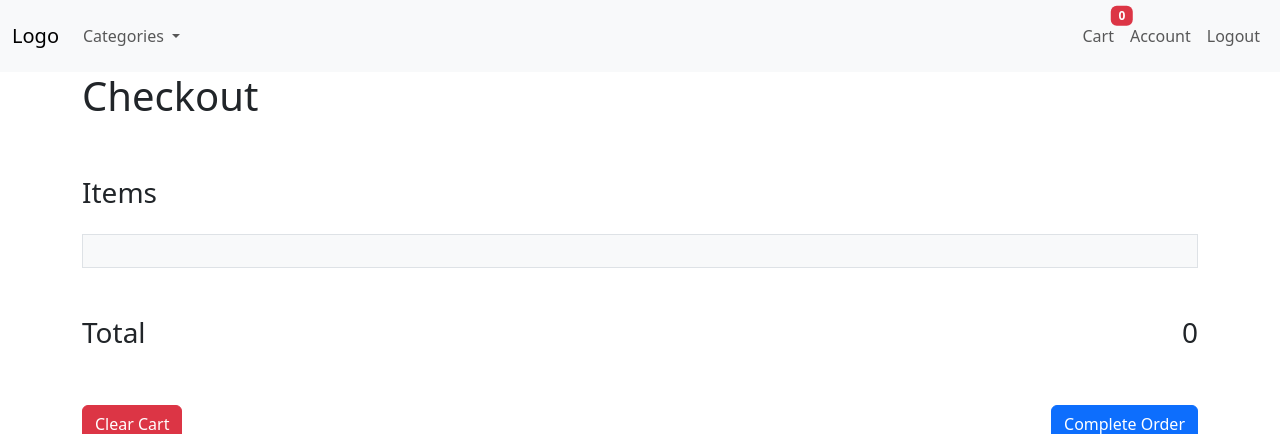
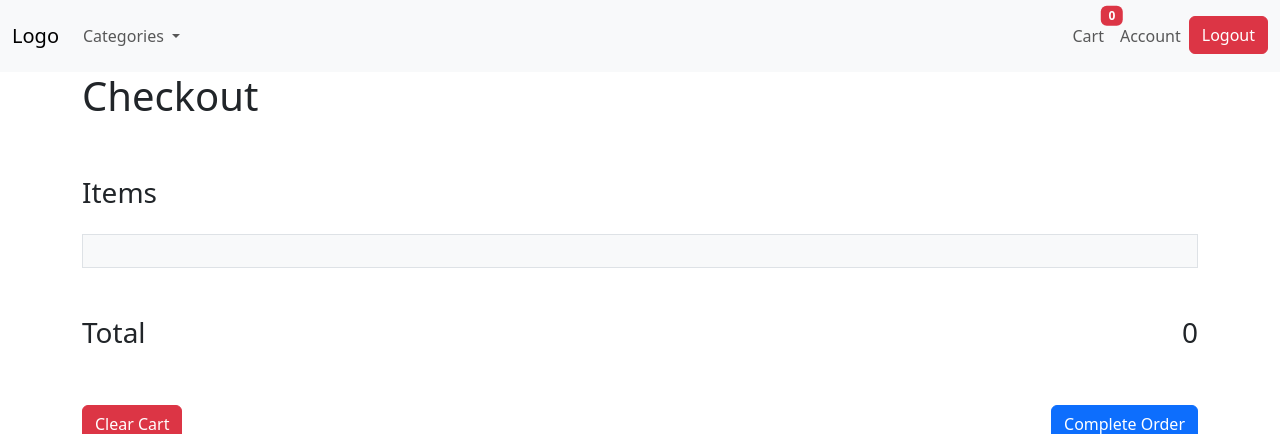
Before and after one commit to collins-lagat/ecommerce_test_store_1, a Django app: page /checkout/ in a window 1280 px wide. Shown: the top 434 px of the page. Run offline with Django 5.2, Linux system fonts and the light colour scheme; the visitor is signed in with stand-in values (Sample User, id 1); data that the repository does not hold is empty; parts of the project's set-up code (start-up, migrations or seed data) failed here and were passed over.

Commit message:
fix: can't log out

```diff
--- a/ecommerce_test/templates/base.html
+++ b/ecommerce_test/templates/base.html
@@ -55,7 +55,10 @@
                   <a class="nav-link" href="{% url "profile" %}">Account</a>
                 </li>
                 <li class="nav-item">
-                  <a class="nav-link" href="{% url "social:disconnect" "google-oauth2" %}">Logout</a>
+                    <form method="post" action="{% url "social:disconnect" "google-oauth2" %}">
+                      {% csrf_token %}
+                      <input type="submit" value="Logout" class="btn btn-danger">
+                    </form>
                 </li>
               {% else %}
                 <li class="nav-item">
```
